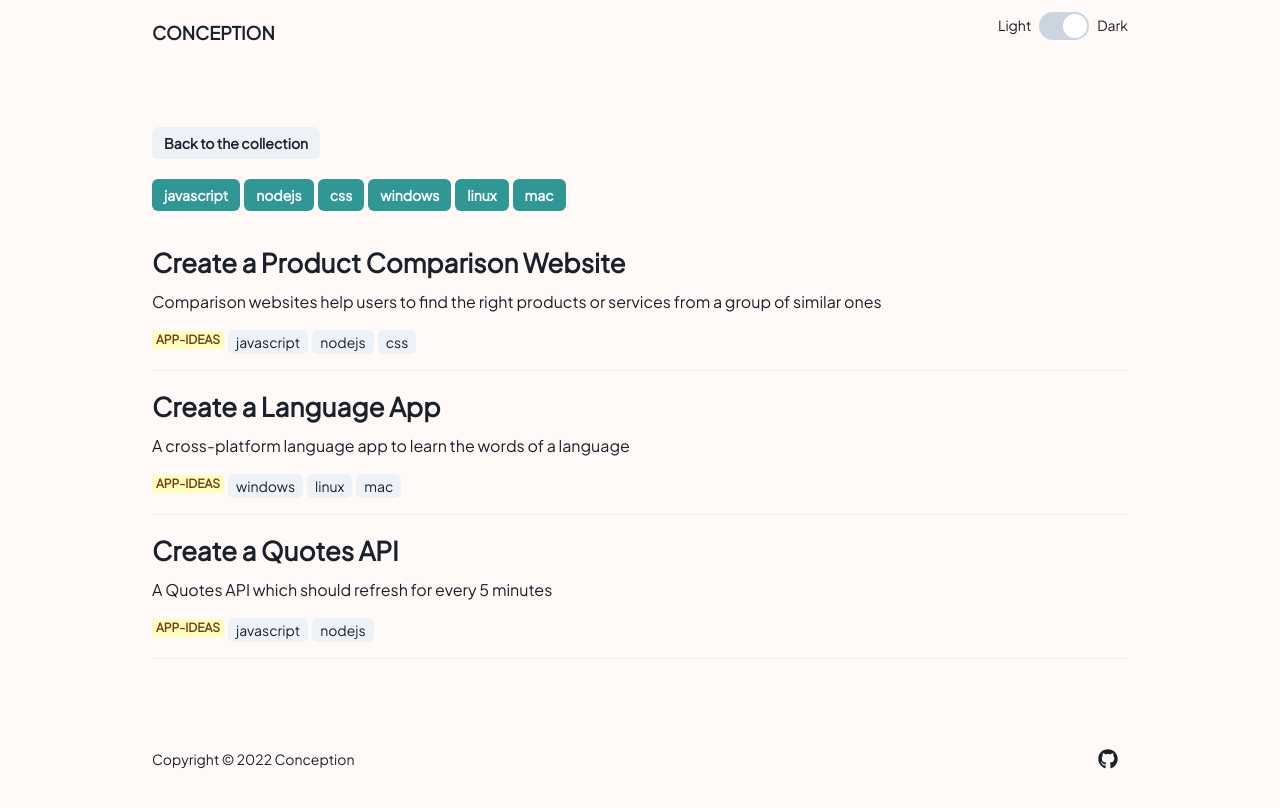
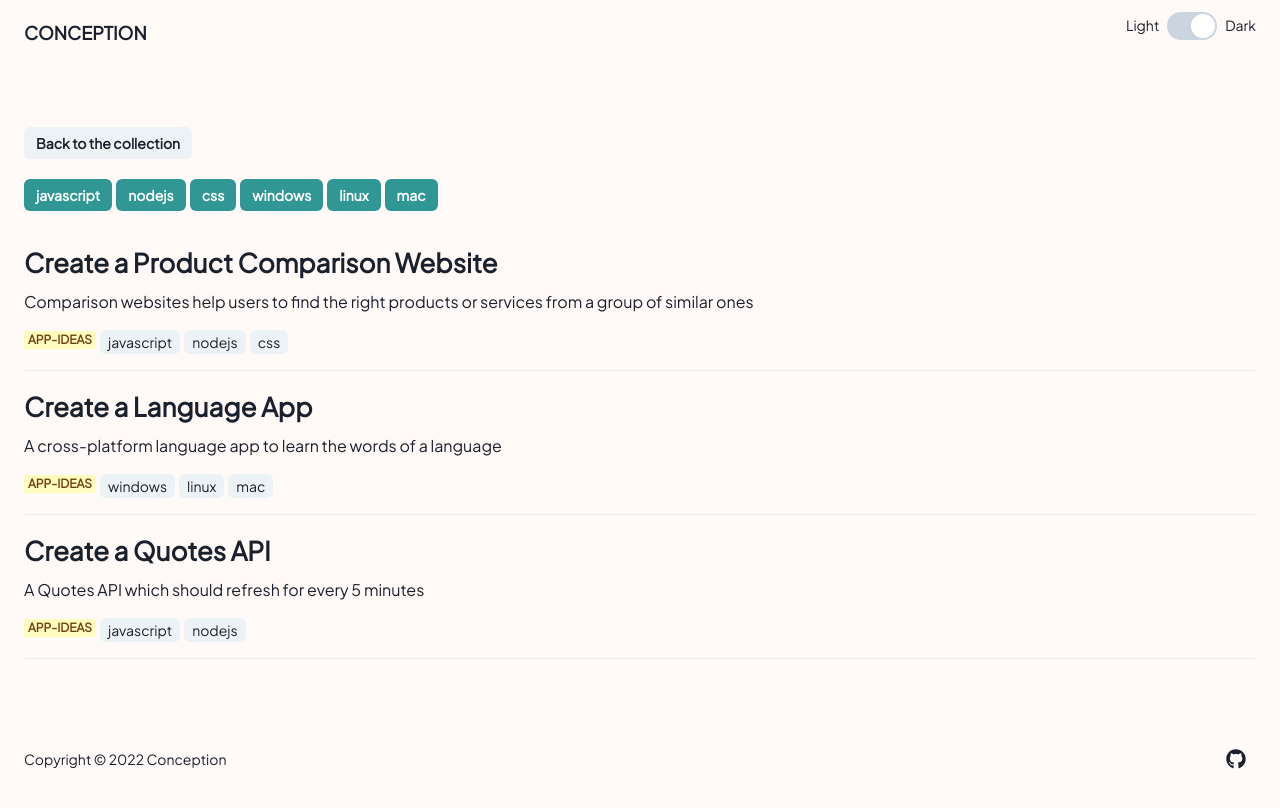
Before and after one commit to roopeshsn/conception, a Next.js app: page /app-ideas in a window 1280 px wide. Shown: the top 808 px of the page. Built offline with nearby package versions, Linux system fonts and the light colour scheme.

Commit message:
trigger build

```diff
--- a/Components/CategoryPage.js
+++ b/Components/CategoryPage.js
@@ -41,7 +41,7 @@ export default function CategoryPage({ ideas: inIdeas }) {
   }
 
   return (
-    <Container px={6} maxW="container.lg">
+    <Container px={6} maxW="container">
       <Navbar />
       <Box py={4}>
         <Button size="sm" onClick={() => router.push("/")}>
```
